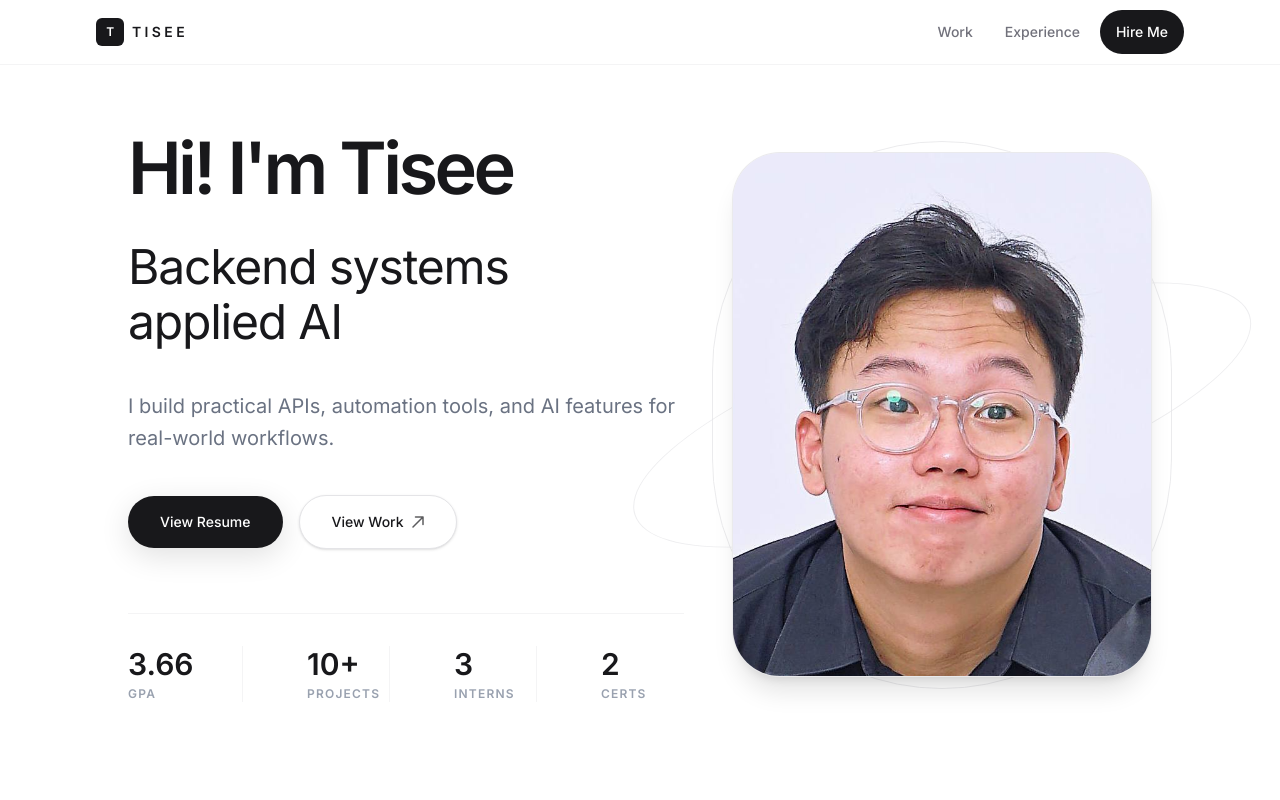
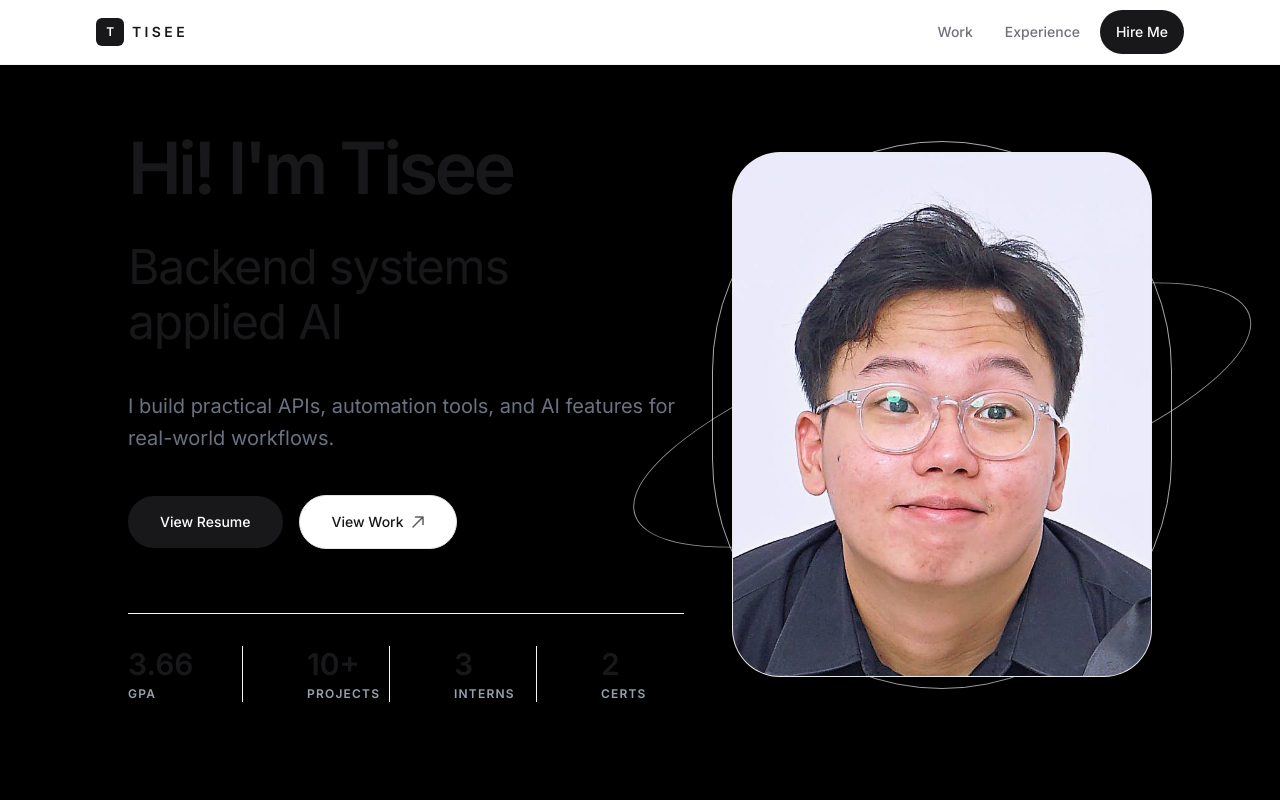
Before and after one commit to Tisee747/tisee-portfolio-v2, a Next.js app: page / in a window 1280 px wide. Shown: the top 800 px of the page. Built offline with nearby package versions, Linux system fonts and the light colour scheme.

Commit message:
test: force homepage background black

```diff
--- a/src/app/globals.css
+++ b/src/app/globals.css
@@ -13,6 +13,14 @@
 body {
   background-color: var(--background);
   color: var(--foreground);
+}
+
+/* Temporary isolation test: force page-level surfaces to black. */
+body,
+body > main,
+body > main > main,
+body > main > main > section {
+  background-color: #000 !important;
 }
 
 html {
```
